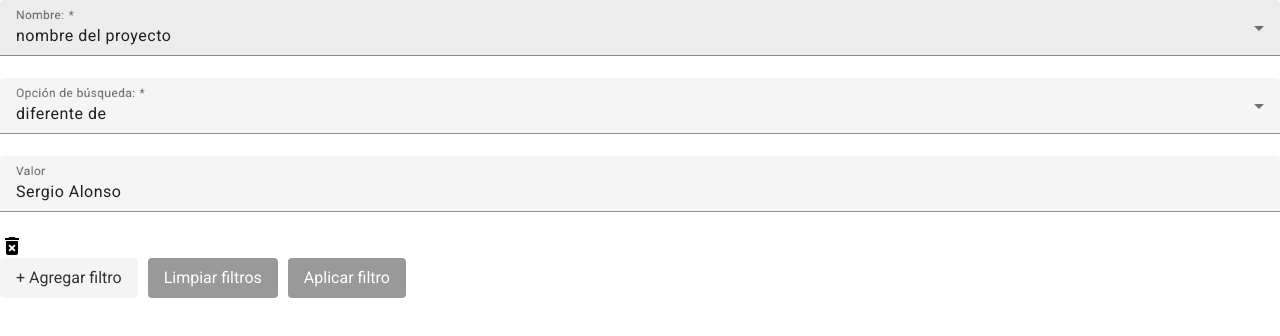
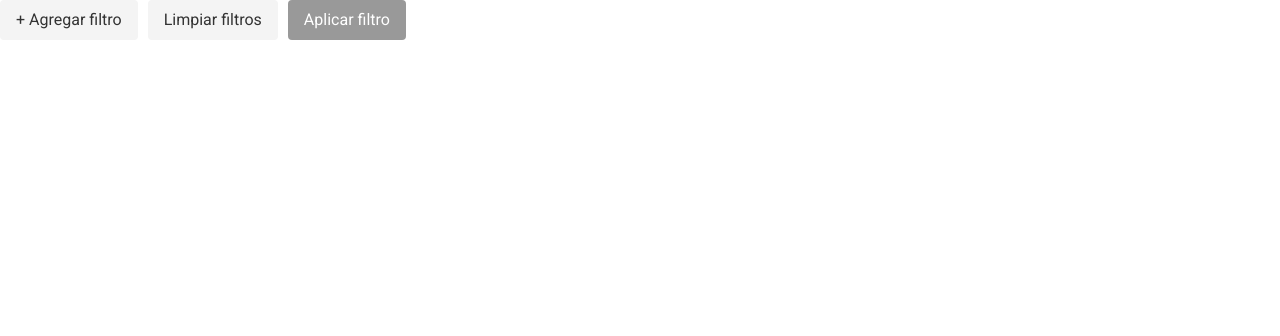
Before and after one commit to Triple-i-Soluciones/smart-filter, an Angular app: page / in a window 1280 px wide. Shown: the top 336 px of the page. Built offline with nearby package versions, Linux system fonts and the light colour scheme.

Commit message:
INS-106: Corrección en preload para multi-dropdown.

```diff
--- a/projects/smart-filter/src/lib/smart-filter.component.ts
+++ b/projects/smart-filter/src/lib/smart-filter.component.ts
@@ -511,6 +511,10 @@ export class SmartFilterComponent implements OnInit, OnChanges {
         }
       }
 
+      if(filter.dataType === 'multi-dropdown') {
+        this.setMultiDropdownElementChange(filter.values, i)
+      }
+
       if (filter.dataType === 'number') {
         if (filter.selectedSearchOption === 'btwn') {
           this.filters.at(i).get('additionalValue')?.setValue(filter.values[1]);
--- a/src/app/app.component.ts
+++ b/src/app/app.component.ts
@@ -176,33 +176,57 @@ export class AppComponent {
         ],
         selectedSearchOption: '',
       },
+      {
+        _id: 'default6',
+        displayName: 'Estatus',
+        dbName: 'status',
+        optionList: [
+          { _id: '1', displayName: 'Creado' },
+          { _id: '2', displayName: 'Agendado' },
+          { _id: '3', displayName: 'En Progreso' },
+          { _id: '4', displayName: 'Terminado' },
+          { _id: '5', displayName: 'Cancelado' }
+        ],
+        dataType: 'multi-dropdown',
+        searchOptions: [
+          {key: 'eq', name:'igual a'},
+          {key: 'neq', name:'diferente de'},
+          {key: 'in', name:'contenga'},
+          {key: 'notin', name:'no contenga'},
+          {key: 'empty', name:'vacío'},
+        ],
+        selectedSearchOption: '',
+        isCustome: false,
+        parentField: '',
+        isDefault: false,
+      }
     ]
   }
 
   today = new Date('09/06/2023');
   tomorrow = new Date('09/08/2023')
   initialFilterValues = [
-    { // Example: "text" type
-      _id:                  '1',
-      displayName:          'nombre del proyecto',
-      dbName:               'name',
-      dataType:             'text',
-      isCustome:            false,
-      parentField:          '',
-      optionList:           [],
-      isDefault:            false,
-      searchOptions:        [{key: 'eq', name:'igual a'},
-                            {key:'neq', name:'diferente de'},
-                            {key: 'in', name: 'contenga'},
-                            {key: 'notin', name:'no contenga'},
-                            {key: 'empty', name:'vacío'}],
-      booleanOption:        null,
-      selectedSearchOption: 'neq',
-      value:                'Sergio Alonso',
-      additionalValue:      '',
-      values:               ['Sergio Alonso'],
-      filterSelected:       [],
-    },
+    // { // Example: "text" type
+    //   _id:                  '1',
+    //   displayName:          'nombre del proyecto',
+    //   dbName:               'name',
+    //   dataType:             'text',
+    //   isCustome:            false,
+    //   parentField:          '',
+    //   optionList:           [],
+    //   isDefault:            false,
+    //   searchOptions:        [{key: 'eq', name:'igual a'},
+    //                         {key:'neq', name:'diferente de'},
+    //                         {key: 'in', name: 'contenga'},
+    //                         {key: 'notin', name:'no contenga'},
+    //                         {key: 'empty', name:'vacío'}],
+    //   booleanOption:        null,
+    //   selectedSearchOption: 'neq',
+    //   value:                'Sergio Alonso',
+    //   additionalValue:      '',
+    //   values:               ['Sergio Alonso'],
+    //   filterSelected:       [],
+    // },
     // {// Example: "date" type
       // _id: '2',
       // displayName: 'fecha de término',
@@ -292,11 +316,36 @@ export class AppComponent {
     //       {key: 'empty', name:'vacío'},
     //     ],
     //     selectedSearchOption: 'neq',
-    //     value:                ['aaaaa'],
+    //     value:                ['aaaaa', 'bbbbb'],
     //     additionalValue:      '',
-    //     values:               ['aaaaa'],
+    //     values:               ['aaaaa', 'bbbbb'],
     //     filterSelected:       [],
     // },
+    // { // EXAMPLE 2: "multi-dropdown" type
+    //   _id: 'default6',
+    //   displayName: 'Estatus',
+    //   dbName: 'status',
+    //   optionList: [
+    //     { _id: '1', displayName: 'Creado' },
+    //     { _id: '2', displayName: 'Agendado' },
+    //     { _id: '3', displayName: 'En Progreso' },
+    //     { _id: '4', displayName: 'Terminado' },
+    //     { _id: '5', displayName: 'Cancelado' }
+    //   ],
+    //   dataType: 'multi-dropdown',
+    //   searchOptions: [
+    //     {key: 'eq', name:'igual a'},
+    //     {key: 'neq', name:'diferente de'},
+    //     {key: 'in', name:'contenga'},
+    //     {key: 'notin', name:'no contenga'},
+    //     {key: 'empty', name:'vacío'},
+    //   ],
+    //   selectedSearchOption: 'in',
+    //   value:                ['1', '2', '3'],
+    //   additionalValue:      '',
+    //   values:               ['1', '2', '3'],
+    //   filterSelected:       [],
+    // }
     // {// example: "number" type
     //   _id: '7',
     //   displayName: 'cantidad',
```
